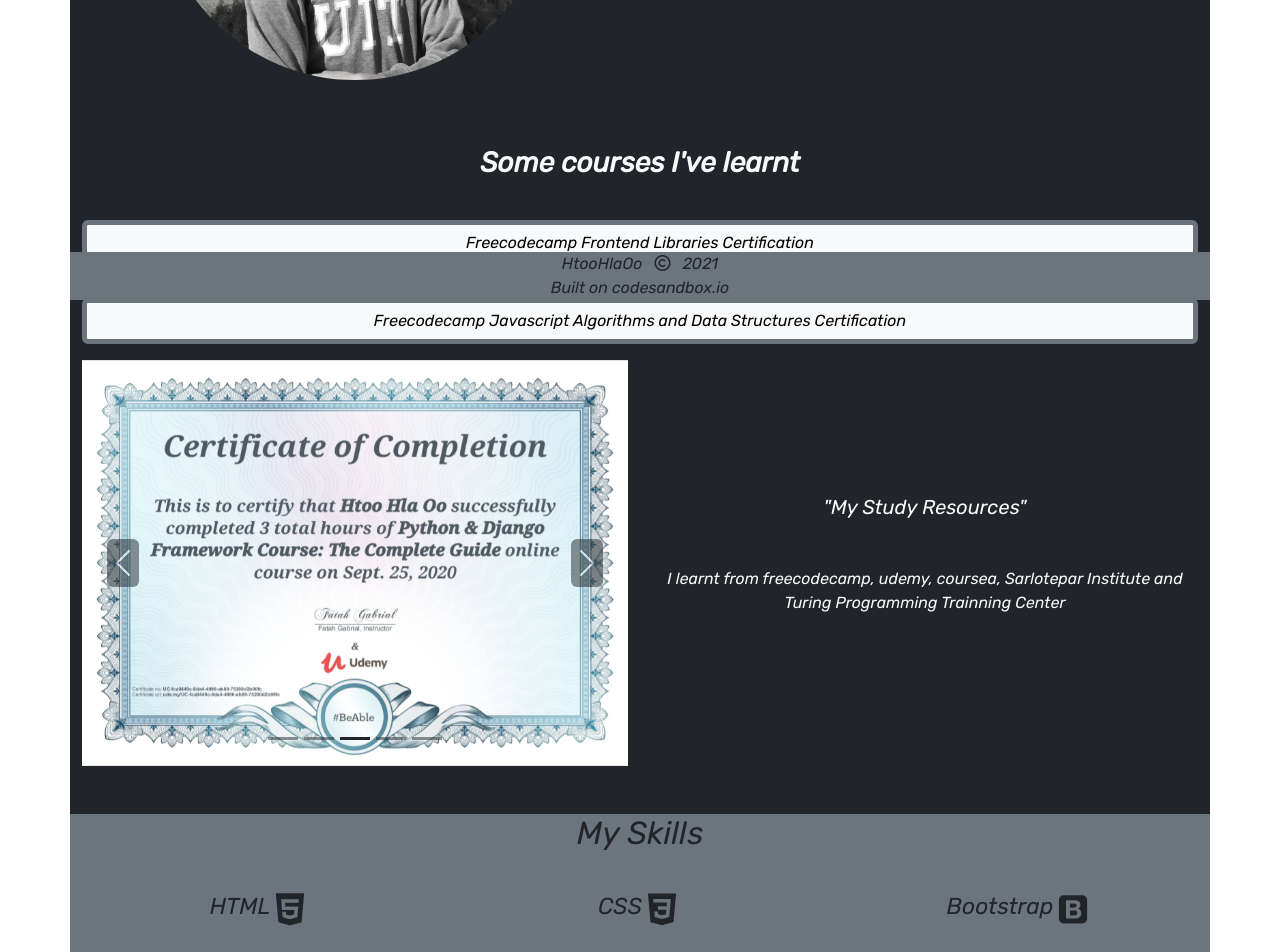
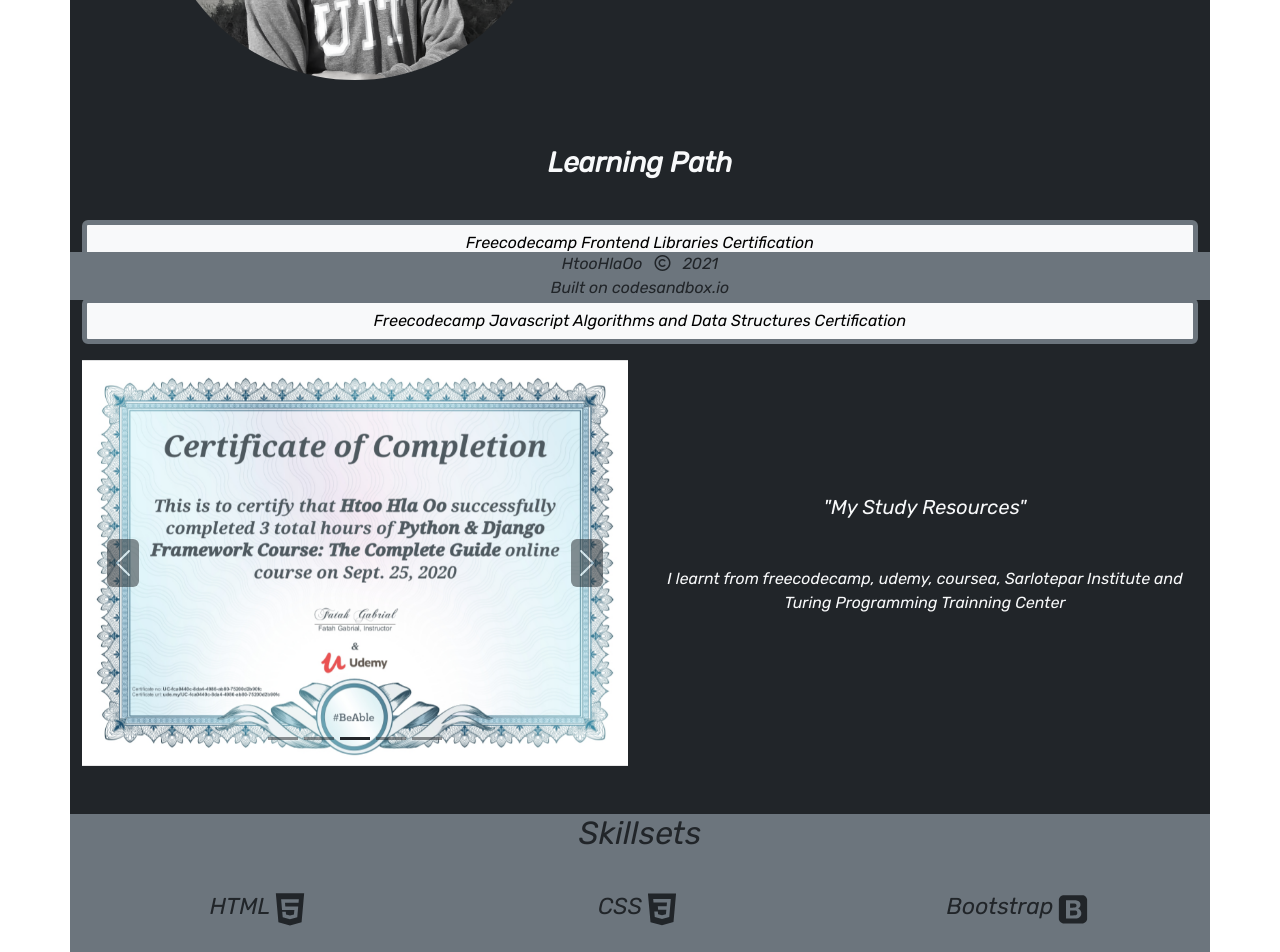
Before and after one commit to HtooHlaOo72/hho-portfolio, a React (Create React App) app: page / in a window 1280 px wide. Shown: the part 500-1452 px from the top of the page. Built offline with nearby package versions, Linux system fonts and the light colour scheme.

Commit message:
Some edits

```diff
--- a/src/components/Achievements.js
+++ b/src/components/Achievements.js
@@ -66,7 +66,7 @@
     ));
   return (
     <div className="row bg-dark" id="achievements">
-      <h3 className="fw-bold text-light py-3 ">Some courses I've learnt</h3>
+      <h3 className="fw-bold text-light py-3 ">Learning Path</h3>
       <div className="col-12">
         <div className="">
           <a
--- a/src/components/Skills.js
+++ b/src/components/Skills.js
@@ -17,7 +17,7 @@
   return (
     <div className="row ">
       <div className="">
-        <h2>My Skills</h2>
+        <h2>Skillsets</h2>
       </div>
       <div className="col-4 my-3 skill-item">
         <span>HTML</span>
```
